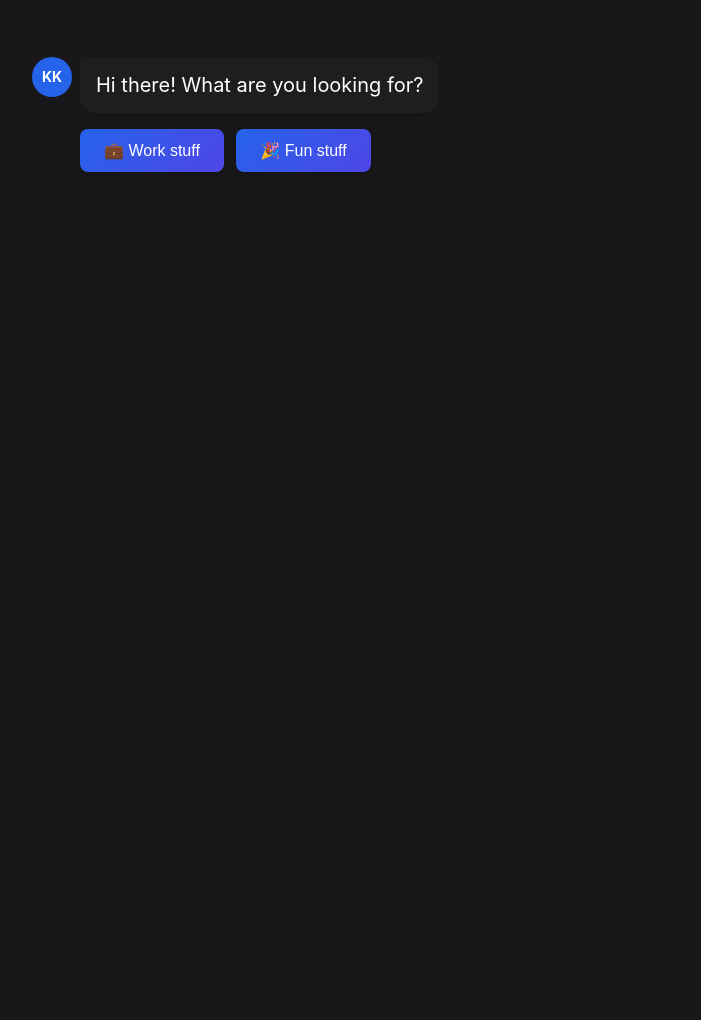
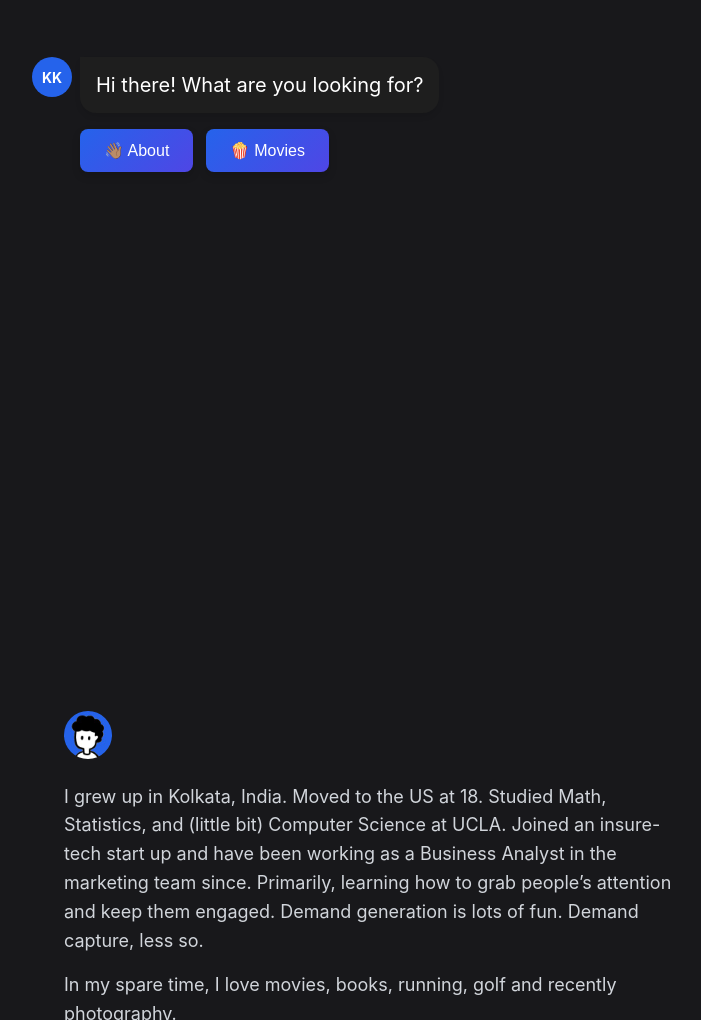
Before and after one commit to kushaykejriwal/personal-website, a website: page index.html in a window 1280 px wide. Shown: the part 280-1300 px from the top of the page, without its empty margins (272-973 px from the left). Before the commit the page ends 800 px from the top, so only its background shows below. Drawn offline with Linux system fonts and the light colour scheme.

Commit message:
Adding an About section

```diff
--- a/css/styles.css
+++ b/css/styles.css
@@ -4,13 +4,30 @@
   box-sizing: border-box;
 }
 
+html {
+  scroll-behavior: smooth;
+}
+
 body {
-  min-height: 100vh;
   background-color: #18181B;
   font-family: -apple-system, BlinkMacSystemFont, 'Segoe UI', Roboto, Oxygen, Ubuntu, Cantarell, sans-serif;
+  overflow-x: hidden;
+}
+
+.container {
   display: flex;
+  flex-direction: column;
   align-items: center;
+  min-height: 100vh;
+  width: 100%;
+}
+
+.section {
+  height: 100vh;
+  width: 100%;
+  display: flex;
   justify-content: center;
+  align-items: center;
   padding: 1rem;
 }
 
@@ -90,6 +107,36 @@ body {
   transition: background 0.3s ease, box-shadow 0.3s ease;
 }
 
+.about-section {
+  max-width: 42rem;
+  width: 100%;
+  padding: 2rem;
+  color: white;
+}
+
+.about-section p {
+  font-size: 1.125rem;
+  color: #D1D5DB;
+  margin-top: 1rem;
+  line-height: 1.6;
+}
+
+.about-header {
+  display: flex;
+  align-items: center;
+  gap: 1rem;
+  margin-bottom: 1.5rem;
+}
+
+.profile-image {
+  width: 3rem;
+  height: 3rem;
+  border-radius: 50%;
+  object-fit: cover;
+  margin-top: 2px;
+  align-items: center;
+}
+
 @media (min-width: 768px) {
   .option-button {
       width: auto;
--- a/index.html
+++ b/index.html
@@ -7,18 +7,34 @@
     <link rel="stylesheet" href="css/styles.css">
 </head>
 <body>
+    <div class="container">
+        <!-- Chat Section -->
+        <section id="chatSection" class="section">
             <div class="chat-container">
-        <div class="message-row hidden" id="messageRow">
+                <div class="message-row" id="messageRow">
                     <div class="avatar">KK</div>
                     <div class="message-bubble">
                         <p class="message-text">Hi there! What are you looking for?</p>
                     </div>
                 </div>
+                <div class="options-container" id="optionsContainer">
+                    <button class="option-button" id="aboutButton">👋🏽 About</button>
+                    <button class="option-button" id="workButton">🍿 Movies</button>
+                </div>
+            </div>
+        </section>
 
-        <div class="options-container" id="optionsContainer">
-            <button class="option-button" id="workButton">💼 Work stuff</button>
-            <button class="option-button" id="aboutButton">🎉 Fun stuff</button>
+        <!-- About Section -->
+        <section id="aboutSection" class="section">
+            <div class="about-section">
+                <div class="about-header">
+                    <img src="images/headshot.jpg" alt="Kushay's profile" class="profile-image">
                 </div>
+                    <p>I grew up in Kolkata, India. Moved to the US at 18. Studied Math, Statistics, and (little bit) Computer Science at UCLA. Joined an insure-tech start up and have been working as a Business Analyst in the marketing team since. Primarily, learning how to grab people’s attention and keep them engaged. Demand generation is lots of fun. Demand capture, less so. </p>
+                    <p>In my spare time, I love movies, books, running, golf and recently photography.</p>
+                    <p>My ultimate goal is to build a business. A personal website, to learn web development was a logical next step on this journey. Quickly, I learnt that I need a technical cofounder.</p>
+            </div>
+        </section>
     </div>
 
     <script>
@@ -27,6 +43,7 @@
             const optionsContainer = document.getElementById('optionsContainer');
             const workButton = document.getElementById('workButton');
             const aboutButton = document.getElementById('aboutButton');
+            const aboutSection = document.getElementById('aboutSection');
 
             // Show message with fade in
             setTimeout(() => {
@@ -40,20 +57,17 @@
 
             // Show first button with a delay
             setTimeout(() => {
-            workButton.classList.add('show');
+                aboutButton.classList.add('show');
             }, 1600);
 
             // Show second button after a delay
             setTimeout(() => {
-            aboutButton.classList.add('show');
+                workButton.classList.add('show');
             }, 1900);
 
-        // Add click handlers for buttons
-        const buttons = document.querySelectorAll('.option-button');
-        buttons.forEach(button => {
-            button.addEventListener('click', () => {
-                console.log('Clicked:', button.textContent);
-            });
+            // Smooth scroll to About section on button click
+            aboutButton.addEventListener('click', () => {
+                aboutSection.scrollIntoView({ behavior: 'smooth' });
             });
         });
     </script>
```
Also changed, not shown: images/headshot.jpg (added). Lines whose indentation alone changed are shown as unchanged.
